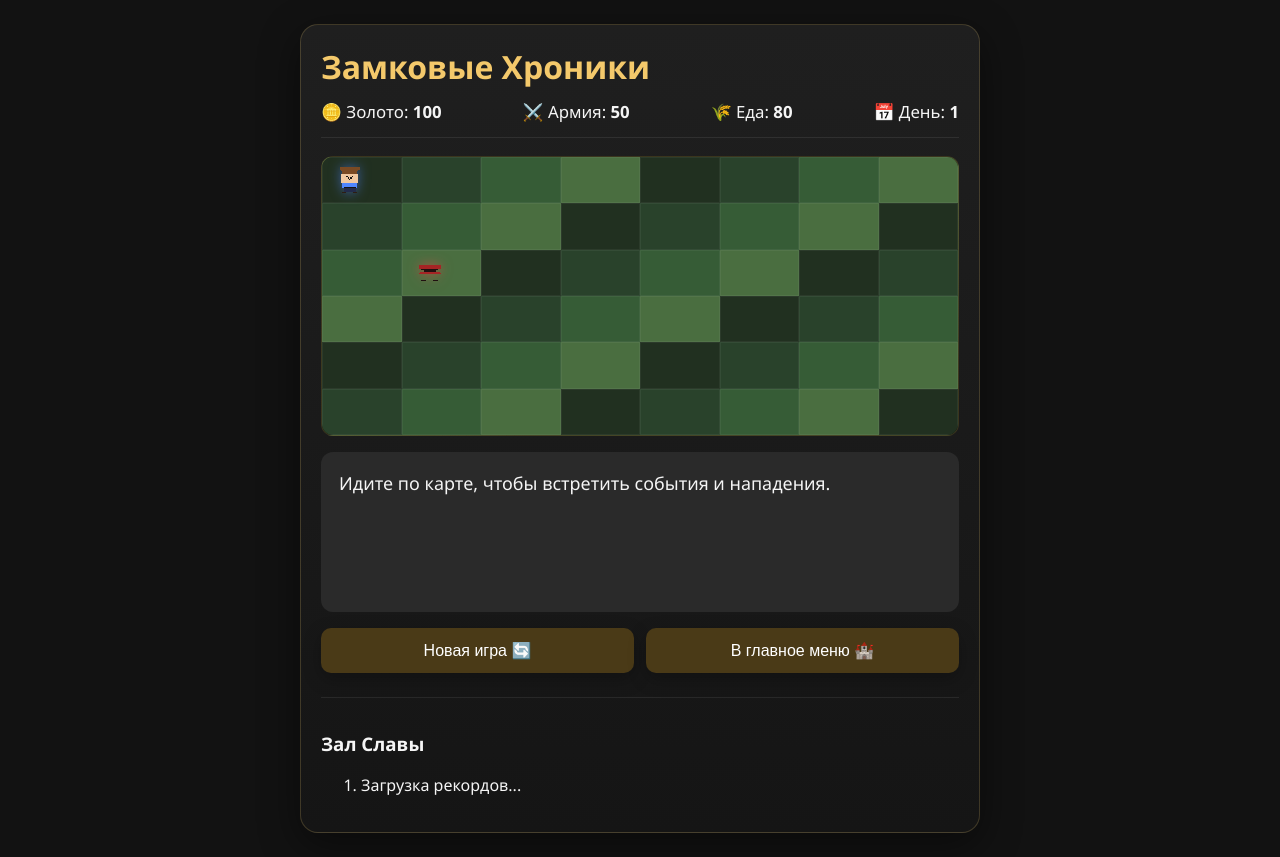
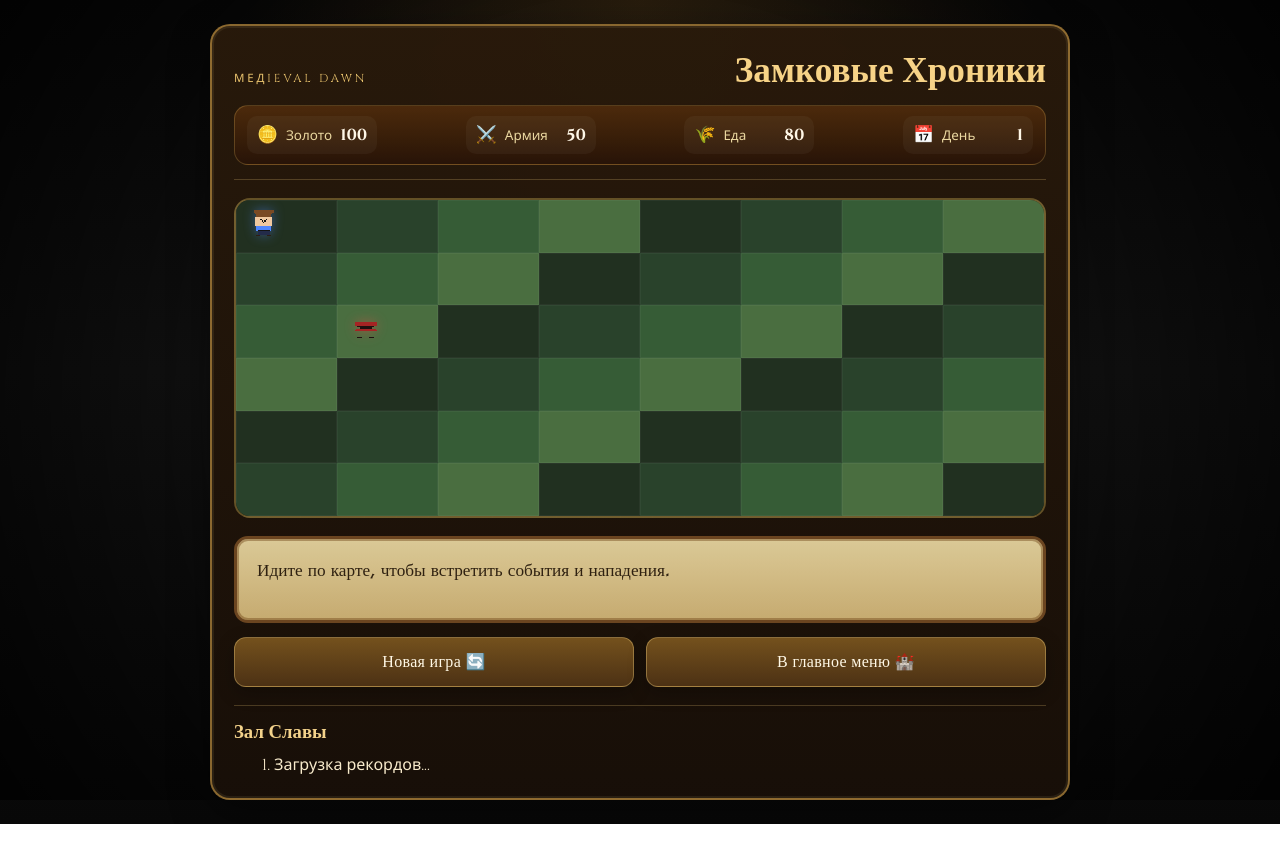
Before and after one commit to DaRiAn-BOT/my-ai-game, a plain HTML site: page index.html in a window 1280 px wide. Both pictures are taken after a click on the button "Начать правление 👑". After the commit the page ends 824 px from the top, so only its background shows below. Drawn offline with nearby package versions, Linux system fonts and the light colour scheme.

Commit message:
Обновил игру

```diff
--- a/index.html
+++ b/index.html
@@ -4,6 +4,9 @@
     <meta charset="UTF-8">
     <meta name="viewport" content="width=device-width, initial-scale=1.0">
     <title>Управление Королевством</title>
+    <link rel="preconnect" href="https://fonts.googleapis.com">
+    <link rel="preconnect" href="https://fonts.gstatic.com" crossorigin>
+    <link href="https://fonts.googleapis.com/css2?family=Cinzel:wght@400;600;700&family=MedievalSharp&display=swap" rel="stylesheet">
     <link rel="stylesheet" href="style.css">
 
     <!-- Актуальный CDN Supabase -->
@@ -25,12 +28,32 @@
 
     <div id="game-container" class="game-container hidden">
         <header>
-            <h1>Замковые Хроники</h1>
+            <div class="title-box">
+                <p class="title-kicker">Медieval Dawn</p>
+                <h1>Замковые Хроники</h1>
+            </div>
+
             <div class="stats">
-                <span>🪙 Золото: <strong id="gold">100</strong></span>
-                <span>⚔️ Армия: <strong id="army">50</strong></span>
-                <span>🌾 Еда: <strong id="food">80</strong></span>
-                <span>📅 День: <strong id="day">1</strong></span>
+                <div class="resource-pill">
+                    <span class="resource-icon">🪙</span>
+                    <span class="resource-label">Золото</span>
+                    <strong id="gold">100</strong>
+                </div>
+                <div class="resource-pill">
+                    <span class="resource-icon">⚔️</span>
+                    <span class="resource-label">Армия</span>
+                    <strong id="army">50</strong>
+                </div>
+                <div class="resource-pill">
+                    <span class="resource-icon">🌾</span>
+                    <span class="resource-label">Еда</span>
+                    <strong id="food">80</strong>
+                </div>
+                <div class="resource-pill">
+                    <span class="resource-icon">📅</span>
+                    <span class="resource-label">День</span>
+                    <strong id="day">1</strong>
+                </div>
             </div>
         </header>
 
@@ -41,7 +64,7 @@
                 <canvas id="enemy-token" class="map-token" width="32" height="32"></canvas>
             </div>
 
-            <div id="event-box">
+            <div id="event-box" class="parchment-panel">
                 <p id="event-text">Идите по карте, чтобы встретить события и нападения.</p>
                 <div id="choices-container"></div>
             </div>
--- a/style.css
+++ b/style.css
@@ -9,14 +9,27 @@ body {
     justify-content: center;
     align-items: center;
     padding: 24px;
-    background: #121212;
-    color: #f5f5f5;
-    font-family: "Segoe UI", Tahoma, Geneva, Verdana, sans-serif;
+    background:
+        radial-gradient(circle at top, rgba(116, 76, 22, 0.28), transparent 38%),
+        linear-gradient(180deg, #090909, #111111 45%, #080808);
+    color: #f5f0df;
+    font-family: "Cinzel", "Segoe UI", serif;
+}
+
+body::before {
+    content: "";
+    position: fixed;
+    inset: 0;
+    pointer-events: none;
+    background:
+        radial-gradient(circle at center, transparent 54%, rgba(0, 0, 0, 0.72));
 }
 
 .main-menu,
 .game-container {
-    width: min(680px, 100%);
+    width: min(860px, 100%);
+    position: relative;
+    z-index: 1;
 }
 
 .main-menu {
@@ -26,10 +39,13 @@ body {
 .menu-card,
 .game-container,
 .modal-card {
-    background: linear-gradient(180deg, #1f1f1f, #151515);
-    border: 1px solid rgba(255, 215, 115, 0.18);
-    border-radius: 18px;
-    box-shadow: 0 12px 40px rgba(0, 0, 0, 0.45);
+    background:
+        linear-gradient(180deg, rgba(41, 26, 11, 0.96), rgba(24, 15, 8, 0.98));
+    border: 2px solid rgba(212, 162, 74, 0.6);
+    border-radius: 20px;
+    box-shadow:
+        inset 0 0 0 2px rgba(255, 223, 150, 0.08),
+        0 14px 40px rgba(0, 0, 0, 0.45);
 }
 
 .menu-card {
@@ -39,7 +55,7 @@ body {
 
 .menu-tag {
     margin: 0 0 14px;
-    color: #f4c96b;
+    color: #f4cf82;
     text-transform: uppercase;
     letter-spacing: 1.5px;
     font-size: 0.78rem;
@@ -48,7 +64,8 @@ body {
 .menu-card h1 {
     margin: 0 0 30px;
     font-size: clamp(2rem, 4vw, 3rem);
-    color: #fff4cc;
+    color: #fff5dd;
+    font-family: "Cinzel", serif;
 }
 
 .menu-actions {
@@ -58,44 +75,62 @@ body {
 }
 
 #continue-game-btn {
-    background: #315c3f;
+    background: #33533a;
 }
 
 #continue-game-btn:hover {
-    background: #3c744d;
+    background: #4f7a4e;
 }
 
 button {
-    border: none;
-    border-radius: 10px;
-    padding: 13px 16px;
+    border: 1px solid rgba(255, 220, 134, 0.35);
+    border-radius: 12px;
+    padding: 13px 18px;
     cursor: pointer;
     font-size: 1rem;
-    color: #fff;
-    background: #4a3a17;
-    transition: transform 0.16s ease, background 0.16s ease, box-shadow 0.16s ease;
+    color: #fff8e6;
+    background: linear-gradient(180deg, #74511d, #4c3114);
+    font-family: "Cinzel", serif;
+    letter-spacing: 0.02em;
     box-shadow: 0 6px 18px rgba(0, 0, 0, 0.25);
 }
 
 button:hover {
-    background: #6a4e1f;
-    transform: translateY(-1px);
+    background: linear-gradient(180deg, #8f6427, #694918);
     box-shadow: 0 8px 20px rgba(0, 0, 0, 0.35);
 }
 
 .game-container {
-    padding: 20px;
+    padding: 22px;
 }
 
 header {
-    border-bottom: 1px solid rgba(255, 255, 255, 0.08);
+    border-bottom: 1px solid rgba(255, 214, 130, 0.22);
     padding-bottom: 14px;
     margin-bottom: 18px;
 }
 
+.title-box {
+    display: flex;
+    align-items: baseline;
+    justify-content: space-between;
+    gap: 14px;
+    margin-bottom: 10px;
+}
+
+.title-kicker {
+    margin: 0;
+    color: #e8c26d;
+    font-size: 0.72rem;
+    text-transform: uppercase;
+    letter-spacing: 0.24em;
+}
+
 header h1 {
-    margin: 0 0 12px;
-    color: #f4c96b;
+    margin: 0;
+    color: #f7d387;
+    font-family: "Cinzel", serif;
+    font-size: clamp(1.5rem, 3vw, 2.2rem);
 }
 
 .stats {
@@ -103,20 +138,50 @@ header h1 {
     justify-content: space-between;
     gap: 10px;
     flex-wrap: wrap;
+    padding: 10px 12px;
+    border-radius: 14px;
+    background:
+        linear-gradient(180deg, rgba(81, 44, 12, 0.9), rgba(40, 20, 8, 0.92));
+    border: 1px solid rgba(255, 207, 105, 0.22);
+}
+
+.resource-pill {
+    display: inline-flex;
+    align-items: center;
+    gap: 8px;
+    padding: 8px 10px;
+    border-radius: 10px;
+    background: rgba(255, 245, 219, 0.04);
+    min-width: 130px;
+}
+
+.resource-icon {
     font-size: 1.05rem;
+}
+
+.resource-label {
+    color: #ead7a0;
+    font-size: 0.84rem;
+}
+
+.resource-pill strong {
+    margin-left: auto;
+    color: #fff7e7;
 }
 
 #map-shell {
     position: relative;
     width: 100%;
-    height: 280px;
+    height: 320px;
     background:
-        radial-gradient(circle at top left, rgba(92, 140, 82, 0.3), transparent 30%),
-        linear-gradient(180deg, #172012, #090c07);
-    border: 1px solid rgba(255, 215, 115, 0.2);
-    border-radius: 12px;
-    margin-bottom: 16px;
+        linear-gradient(180deg, rgba(43, 61, 34, 0.6), rgba(15, 23, 10, 0.95)),
+        repeating-linear-gradient(90deg, rgba(255, 255, 255, 0.02) 0 1px, transparent 1px 32px),
+        repeating-linear-gradient(0deg, rgba(255, 255, 255, 0.02) 0 1px, transparent 1px 32px);
+    border: 2px solid rgba(236, 176, 85, 0.38);
+    border-radius: 16px;
+    margin-bottom: 18px;
     overflow: hidden;
+    box-shadow: inset 0 0 28px rgba(0, 0, 0, 0.55);
 }
 
 #map-grid {
@@ -128,7 +193,7 @@ header h1 {
 }
 
 .map-cell {
-    border: 1px solid rgba(255, 255, 255, 0.05);
+    border: 1px solid rgba(255, 255, 255, 0.04);
     background: rgba(255, 255, 255, 0.02);
 }
 
@@ -142,25 +207,29 @@ header h1 {
 }
 
 #player-token {
-    filter: drop-shadow(0 0 6px rgba(79, 128, 255, 0.55));
+    filter: drop-shadow(0 0 6px rgba(79, 128, 255, 0.45));
 }
 
 #enemy-token {
-    filter: drop-shadow(0 0 6px rgba(255, 70, 70, 0.55));
+    filter: drop-shadow(0 0 6px rgba(255, 70, 70, 0.45));
 }
 
-#event-box {
-    background: #2a2a2a;
-    border-radius: 12px;
-    padding: 18px;
-    min-height: 160px;
-    margin-bottom: 16px;
+.parchment-panel {
+    background:
+        linear-gradient(180deg, rgba(229, 211, 159, 0.95), rgba(208, 180, 118, 0.94));
+    border: 3px solid #6b4520;
+    border-radius: 14px;
+    padding: 18px 20px;
+    color: #2f2111;
+    box-shadow: inset 0 0 0 2px rgba(114, 72, 25, 0.45);
 }
 
 #event-text {
-    font-size: 1.12rem;
-    line-height: 1.55;
+    font-size: 1.08rem;
+    line-height: 1.7;
     margin-top: 0;
+    margin-bottom: 16px;
+    font-family: "MedievalSharp", serif;
 }
 
 #choices-container {
@@ -169,15 +238,34 @@ header h1 {
     gap: 10px;
 }
 
+#choices-container button {
+    width: 100%;
+    text-align: left;
+    padding: 12px 14px;
+    border-radius: 10px;
+}
+
 #leaderboard {
-    margin-top: 24px;
-    border-top: 1px solid rgba(255, 255, 255, 0.08);
+    margin-top: 18px;
+    border-top: 1px solid rgba(255, 214, 130, 0.22);
     padding-top: 14px;
+}
+
+#leaderboard h3 {
+    margin: 0 0 8px;
+    color: #f3d28b;
+    font-family: "Cinzel", serif;
+}
+
+#leaderboard ol {
+    margin: 0;
+    color: #f8ebcc;
 }
 
 .control-row {
     display: flex;
     gap: 12px;
+    margin-top: 14px;
 }
 
 .control-row button {
@@ -195,7 +283,6 @@ header h1 {
     z-index: 1000;
     opacity: 0;
     pointer-events: none;
-    transition: opacity 0.2s ease;
 }
 
 .modal-overlay.show {
@@ -210,8 +297,14 @@ header h1 {
 }
 
 .modal-card h2 {
-    color: #f4c96b;
+    color: #f4cf82;
     margin-top: 0;
+    font-family: "Cinzel", serif;
+}
+
+.modal-card p {
+    color: #f7eed7;
+    line-height: 1.75;
 }
 
 .close-modal-btn {
@@ -226,11 +319,22 @@ header h1 {
     display: none !important;
 }
 
-@media (max-width: 600px) {
+@media (max-width: 740px) {
+    .title-box {
+        flex-direction: column;
+        align-items: flex-start;
+    }
+
     .stats {
         flex-direction: column;
     }
 
+    .resource-pill {
+        width: 100%;
+    }
+}
+
+@media (max-width: 600px) {
     .control-row {
         flex-direction: column;
     }
```
